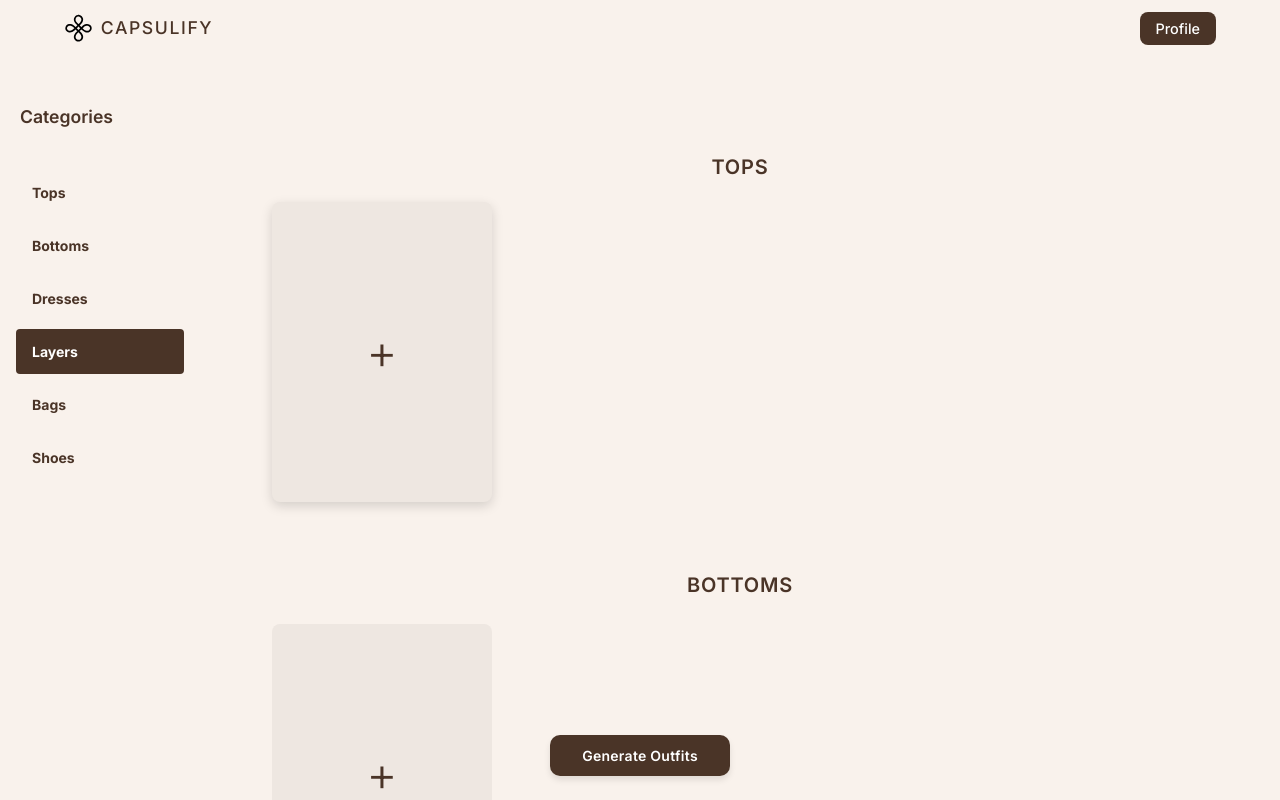
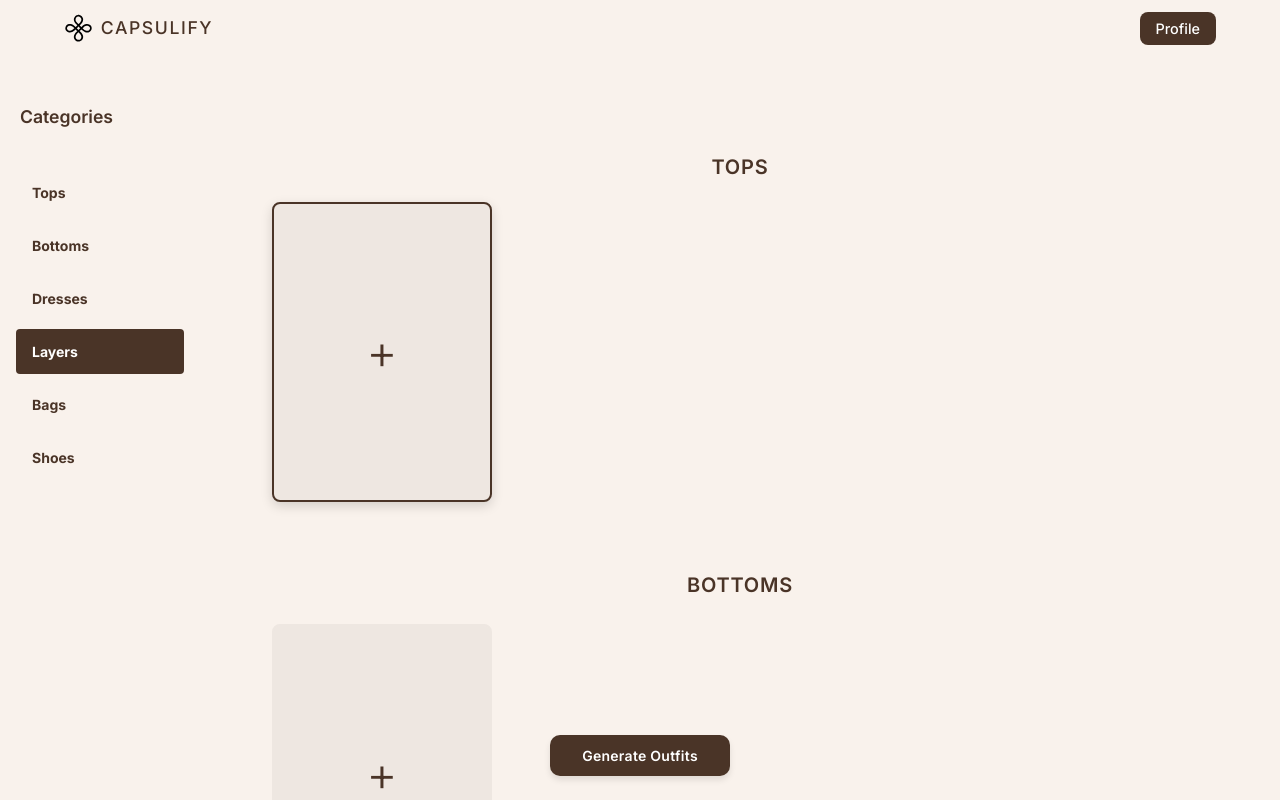
Before and after one commit to aditiintechk/capsulify, a React (Vite) app: page /inventory in a window 1280 px wide. In both pictures the pointer is over the element 382 px from the left and 356 px from the top of the page. Shown: the top 800 px of the page. Built offline with nearby package versions, Linux system fonts and the light colour scheme.

Commit message:
show icons only when the user hovers over the card

```diff
--- a/src/App.css
+++ b/src/App.css
@@ -1119,6 +1119,7 @@ body {
 
 .inventory-item {
 	background-color: var(--secondary-background);
+	border: 2px solid var(--secondary-background);
 	border-radius: 0.5rem;
 	padding: 2rem;
 	transition: transform 0.2s ease, box-shadow 0.2s ease;
@@ -1131,6 +1132,7 @@ body {
 .inventory-item:hover {
 	transform: translateY(-4px);
 	box-shadow: 0 4px 12px rgba(0, 0, 0, 0.15);
+	border: 2px solid var(--accent-color);
 }
 
 .inventory-item-icons {
@@ -1138,6 +1140,12 @@ body {
 	display: flex;
 	align-items: center;
 	gap: 0.5rem;
+	opacity: 0;
+	transition: opacity 0.2s ease;
+}
+
+.inventory-item:hover .inventory-item-icons {
+	opacity: 1;
 }
 
 .inventory-item-icons.top {
```
